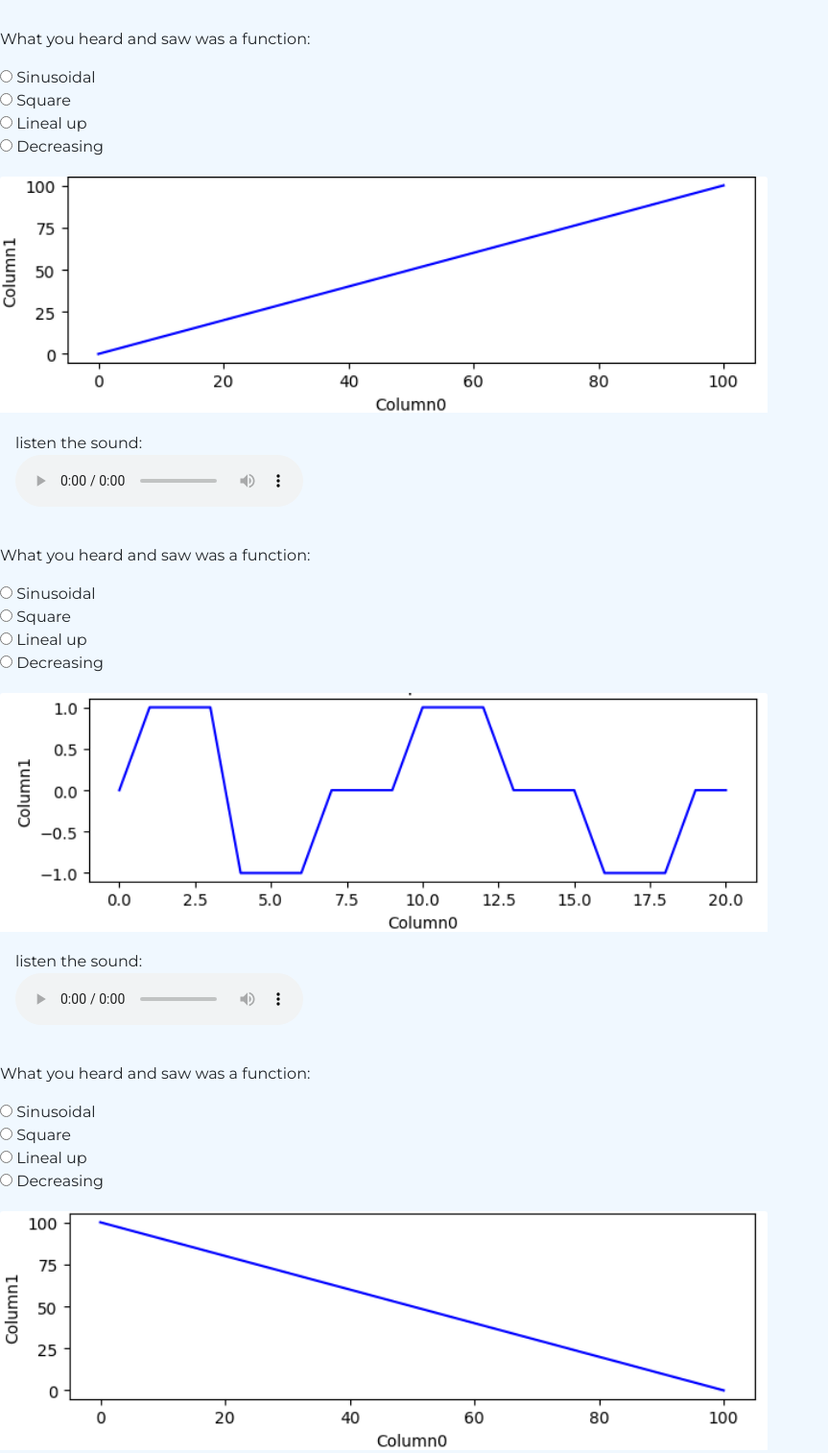
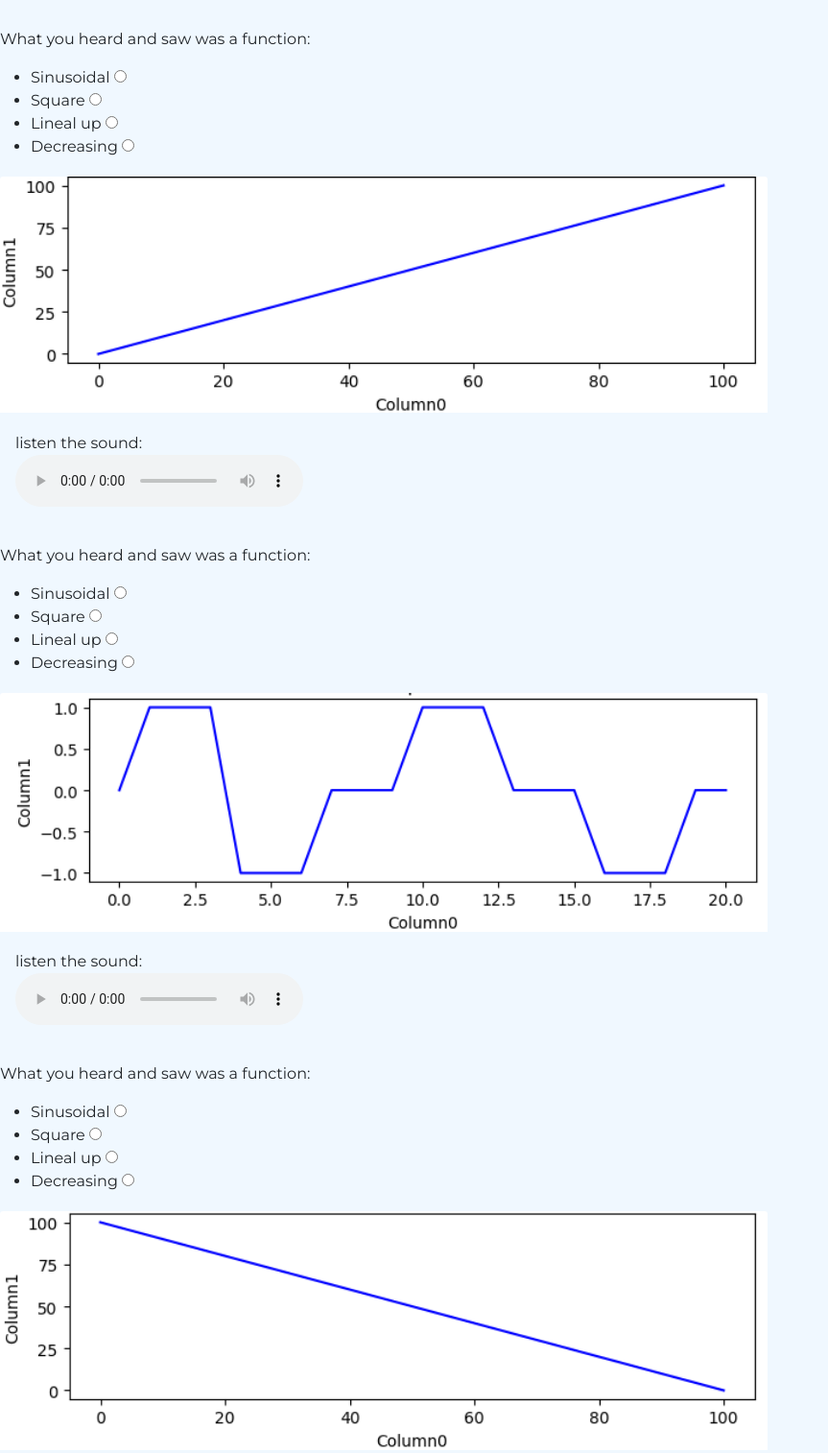
Before and after one commit to sonoUnoTeam/Entrenamientos, a plain HTML site: page sections/entrenamientos.html in a window 1280 px wide. Shown: the part 528-2042 px from the top of the page at 96% size, without its empty margins (0-863 px from the left). Drawn offline with nearby package versions, Linux system fonts and the light colour scheme.

Commit message:
Add files via upload

```diff
--- a/sections/entrenamientos.html
+++ b/sections/entrenamientos.html
@@ -44,8 +44,8 @@
 
     <main>
         <form action="" method="post">
-            <section>
-                <div class="card-img-aud" style="width: 50rem">
+            <fieldset>
+                <section class="card-img-aud" style="width: 50rem">
                     <img src="../img/senoidal.png" class="card-img-top" alt="Imagen de una función senoidal">
                     <div class="card-body">
                         <figure>
@@ -55,30 +55,32 @@
                             </audio>
                         </figure>
                     </div>
-                </div>
-                <div class="check" id="check-1">
+                </section>
+                <section class="check" id="check-1">
                     <p>What you heard and saw was a function:</p>
-                    <div>
+                    <ul>
+                        <li>
+                            <label class="check-label" for="senoidal1">Sinusoidal</label>
                             <input class="check-input" type="radio" id="senoidal1" name="pregunta1" value="senoidal" />
-                        <label class="check-label" for="senoidal1">Sinusoidal</label>
-                    </div>
-                    <div>
+                        </li>
+                        <li>
+                            <label class="check-label" for="cuadrada1">Square</label>
                             <input class="check-input" type="radio" id="cuadrada1" name="pregunta1" value="cuadrada" />
-                        <label class="check-label" for="cuadrada1">Square</label>
-                    </div>
-                    <div>
+                        </li>
+                        <li>
+                            <label class="check-label" for="creciente1">Lineal up</label>
                             <input class="check-input" type="radio" id="creciente1" name="pregunta1" value="creciente" />
-                        <label class="check-label" for="creciente1">Lineal up</label>
-                    </div>
-                    <div>
+                        </li>
+                        <li>
+                            <label class="check-label" for="decreciente1">Decreasing</label>
                             <input class="check-input" type="radio" id="decreciente1" name="pregunta1" value="decreciente" />
-                        <label class="check-label" for="decreciente1">Decreasing</label>
-                    </div>
+                        </li>
+                    </ul>
                     <p class="p1"></p>
-                </div>
                 </section>
-            <section>
-                <div class="card-img-aud" style="width: 50rem">
+            </fieldset>
+            <fieldset>
+                <section class="card-img-aud" style="width: 50rem">
                     <img src="../img/continua.creciente.png" class="card-img-top" alt="Imagen de una función senoidal">
                     <div class="card-body">
                         <figure>
@@ -88,30 +90,32 @@
                             </audio>
                         </figure>
                     </div>
-                </div>
-                <div class="check" id="check-2">
+                </section>
+                <section class="check" id="check-2">
                     <p>What you heard and saw was a function:</p>
-                    <div>
+                    <ul>
+                        <li>
+                            <label class="check-label" for="senoidal2">Sinusoidal</label>
                             <input class="check-input" type="radio" id="senoidal2" name="pregunta2" value="senoidal" />
-                        <label class="check-label" for="senoidal2">Sinusoidal</label>
-                    </div>
-                    <div>
+                        </li>
+                        <li>
+                            <label class="check-label" for="cuadrada2">Square</label>
                             <input class="check-input" type="radio" id="cuadrada2" name="pregunta2" value="cuadrada" />
-                        <label class="check-label" for="cuadrada2">Square</label>
-                    </div>
-                    <div>
+                        </li>
+                        <li>
+                            <label class="check-label" for="creciente2">Lineal up</label>
                             <input class="check-input" type="radio" id="creciente2" name="pregunta2" value="creciente" />
-                        <label class="check-label" for="creciente2">Lineal up</label>
-                    </div>
-                    <div>
+                        </li>
+                        <li>
+                            <label class="check-label" for="decreciente2">Decreasing</label>
                             <input class="check-input" type="radio" id="decreciente2" name="pregunta2" value="decreciente" />
-                        <label class="check-label" for="decreciente2">Decreasing</label>
-                    </div>
+                        </li>
+                    </ul>
                     <p class="p1"></p>
-                </div>
                 </section>
-            <section>
-                <div class="card-img-aud" style="width: 50rem">
+            </fieldset>
+            <fieldset>
+                <section class="card-img-aud" style="width: 50rem">
                     <img src="../img/square.png" class="card-img-top" alt="Imagen de una función senoidal">
                     <div class="card-body">
                         <figure>
@@ -121,30 +125,32 @@
                             </audio>
                         </figure>
                     </div>
-                </div>
-                <div class="check" id="check-3">
+                </section>
+                <section class="check" id="check-3">
                     <p>What you heard and saw was a function:</p>
-                    <div>
+                    <ul>
+                        <li>
+                            <label class="check-label" for="senoidal3">Sinusoidal</label>
                             <input class="check-input" type="radio" id="senoidal3" name="pregunta3" value="senoidal" />
-                        <label class="check-label" for="senoidal3">Sinusoidal</label>
-                    </div>
-                    <div>
+                        </li>
+                        <li>
+                            <label class="check-label" for="cuadrada3">Square</label>
                             <input class="check-input" type="radio" id="cuadrada3" name="pregunta3" value="cuadrada" />
-                        <label class="check-label" for="cuadrada3">Square</label>
-                    </div>
-                    <div>
+                        </li>
+                        <li>
+                            <label class="check-label" for="creciente3">Lineal up</label>
                             <input class="check-input" type="radio" id="creciente3" name="pregunta3" value="creciente" />
-                        <label class="check-label" for="creciente3">Lineal up</label>
-                    </div>
-                    <div>
+                        </li>
+                        <li>
+                            <label class="check-label" for="decreciente3">Decreasing</label>
                             <input class="check-input" type="radio" id="decreciente3" name="pregunta3" value="decreciente" />
-                        <label class="check-label" for="decreciente3">Decreasing</label>
-                    </div>
+                        </li>
+                    </ul>
                     <p class="p1"></p>
-                </div>
                 </section>
-            <section>
-                <div class="card-img-aud" style="width: 50rem">
+            </fieldset>
+            <fieldset>
+                <section class="card-img-aud" style="width: 50rem">
                     <img src="../img/decreciente.png" class="card-img-top" alt="Imagen de una función senoidal">
                     <div class="card-body">
                         <figure>
@@ -154,28 +160,30 @@
                             </audio>
                         </figure>
                     </div>
-                </div>
-                <div class="check" id="check-4">
+                </section>
+                <section class="check" id="check-4">
                     <p>What you heard and saw was a function:</p>
-                    <div>
+                    <ul>
+                        <li>
+                            <label class="check-label" for="senoidal4">Sinusoidal</label>
                             <input class="check-input" type="radio" id="senoidal4" name="pregunta4" value="senoidal" />
-                        <label class="check-label" for="senoidal4">Sinusoidal</label>
-                    </div>
-                    <div>
+                        </li>
+                        <li>
+                            <label class="check-label" for="cuadrada4">Square</label>
                             <input class="check-input" type="radio" id="cuadrada4" name="pregunta4" value="cuadrada" />
-                        <label class="check-label" for="cuadrada4">Square</label>
-                    </div>
-                    <div>
+                        </li>
+                        <li>
+                            <label class="check-label" for="creciente4">Lineal up</label>
                             <input class="check-input" type="radio" id="creciente4" name="pregunta4" value="creciente" />
-                        <label class="check-label" for="creciente4">Lineal up</label>
-                    </div>
-                    <div>
+                        </li>
+                        <li>
+                            <label class="check-label" for="decreciente4">Decreasing</label>
                             <input class="check-input" type="radio" id="decreciente4" name="pregunta4" value="decreciente" />
-                        <label class="check-label" for="decreciente4">Decreasing</label>
-                    </div>
+                        </li>
+                    </ul>
                     <p class="p1"></p>
-                </div>
                 </section>
+            </fieldset>
             <button type="button" class="btn" onclick="rta()">Finalizar</button>
         </form>
     </main>
```
Lines whose indentation alone changed are shown as unchanged.
